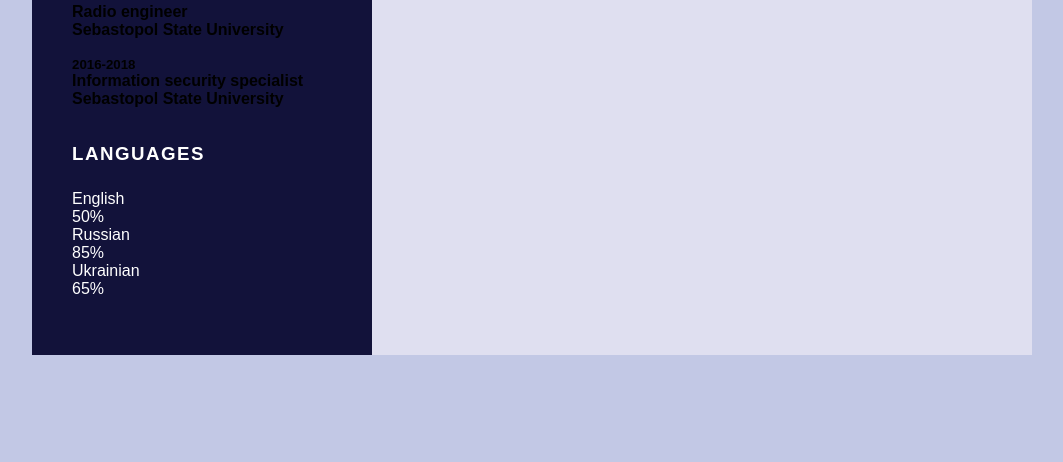
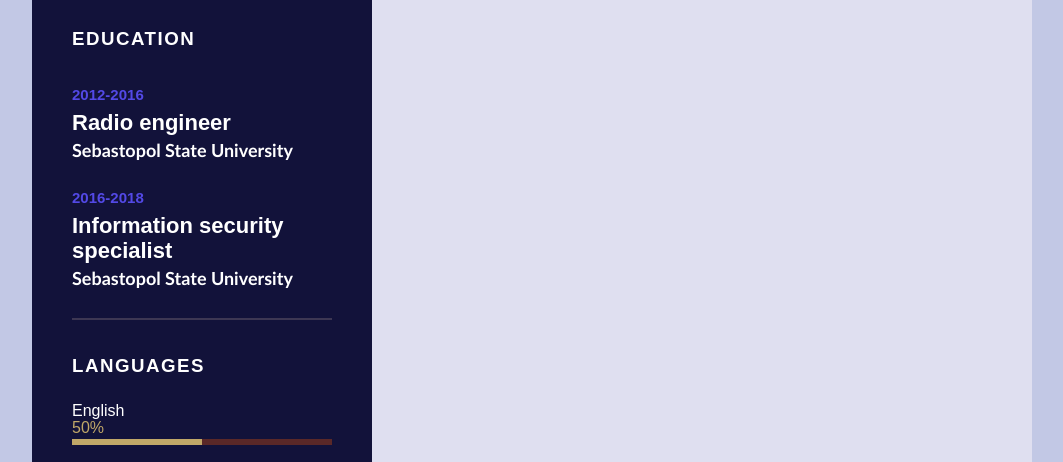
Before and after one commit to Edem7777/rsschool-cv, a plain HTML site: page index.html in a window 1280 px wide. Shown: the part 705-1167 px from the top of the page, without its empty margins (108-1171 px from the left). Before the commit the page ends 1120 px from the top, so only its background shows below. Drawn offline with Linux system fonts and the light colour scheme; files whose address does not match are found by name; a web font is replaced by a local one.

Commit message:
fix: add style for html file

```diff
--- a/style.css
+++ b/style.css
@@ -76,6 +76,7 @@ body{
 
 .contactInfo{
   padding-top: 35px;
+
 }
 
 .title{
@@ -91,6 +92,9 @@ body{
   color: rgb(255, 255, 255);
   list-style: none;
   font-weight: 400;
+  padding-bottom: 25px;
+  border-bottom: 2px solid rgba(158, 138, 138, 0.3);
+
 }
 .icon{
   position: relative;
@@ -101,3 +105,56 @@ body{
   width: 25px;
   font-size: 15px;
 }
+div.Education {
+  padding-top: 35px;
+  padding-bottom: 25px;
+  border-bottom: 2px solid rgba(158, 138, 138, 0.3);
+
+}
+h3#education {
+  color: beige;
+  font-weight: 700;
+  text-transform: uppercase;
+  color: rgb(255, 255, 255);
+  letter-spacing: 1.5px;
+  margin-bottom: 30px;
+}
+.educationInfo{
+  color: rgb(255, 255, 255);
+  font-weight: 200;
+  line-height: 25px;
+  font-size: 22px;
+}
+.textUnever{
+  font-family: 'Gill Sans', 'Gill Sans MT', Calibri, 'Trebuchet MS', sans-serif;
+  font-size: 18px;
+  line-height: 30px;
+}
+h5.year{
+  color:rgb(83, 73, 230);
+  font-size: 15px;
+  font-weight: 800;
+  line-height: 30px;
+}
+
+.contactInfo.Languag .persent{
+  position: relative;
+  width: 100%;
+  height: 6px;
+  background: rgb(90, 40, 40);
+  display: block;
+  margin-top: 4px;
+  margin-bottom: 20px;
+}
+.contactInfo.Languag .persent div{
+  position: absolute;
+  top: 0;
+  left: 0;
+  height: 100%;
+  background: rgb(192, 167, 104);
+
+}
+.textPersent{
+  color: rgb(192, 167, 104);
+  line-height: 15px;
+}
```
